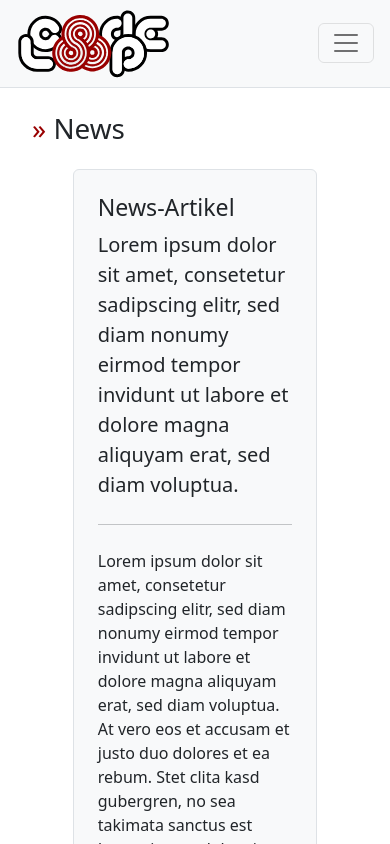
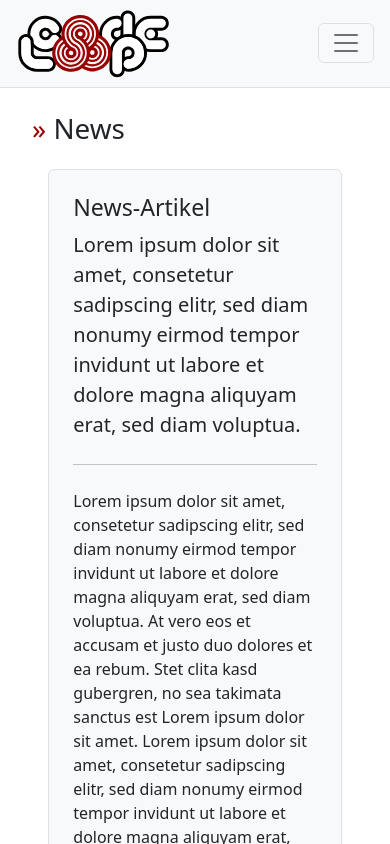
Before and after one commit to crysze/casablanca, a Vue app: page /article in a window 390 px wide. Shown: the top 844 px of the page. Built offline with nearby package versions, Linux system fonts and the light colour scheme.

Commit message:
Made news article wider in mobile view

```diff
--- a/src/components/news/NewsArticle.vue
+++ b/src/components/news/NewsArticle.vue
@@ -1,7 +1,7 @@
 <template>
     <div>
         <h1 class="mt-4 mb-4"><span id="guillemet">»</span> News</h1>
-        <div class="jumbotron border rounded p-4 my-4 mx-auto w-75">
+        <div class="jumbotron border rounded p-4 my-4 mx-auto">
             <h3>News-Artikel</h3>
             <p class="lead">Lorem ipsum dolor sit amet, consetetur sadipscing elitr, sed diam nonumy eirmod tempor invidunt ut labore et dolore magna aliquyam erat, sed diam voluptua.</p>
             <hr class="my-4">
@@ -18,4 +18,10 @@ export default {
 
 <style scoped>
 
+    @media screen and (max-width: 600px) {
+        .jumbotron {
+            width: 90%;
+        }
+    }
+
 </style>
--- a/src/components/news/NewsItems.vue
+++ b/src/components/news/NewsItems.vue
@@ -34,4 +34,10 @@ export default {
         background-color: grey;
         border-color: white;
     }
+
+    @media screen and (max-width: 600px) {
+        .jumbotron {
+            width: 90%;
+        }
+    }
 </style>
```
Lines whose indentation alone changed are shown as unchanged.
